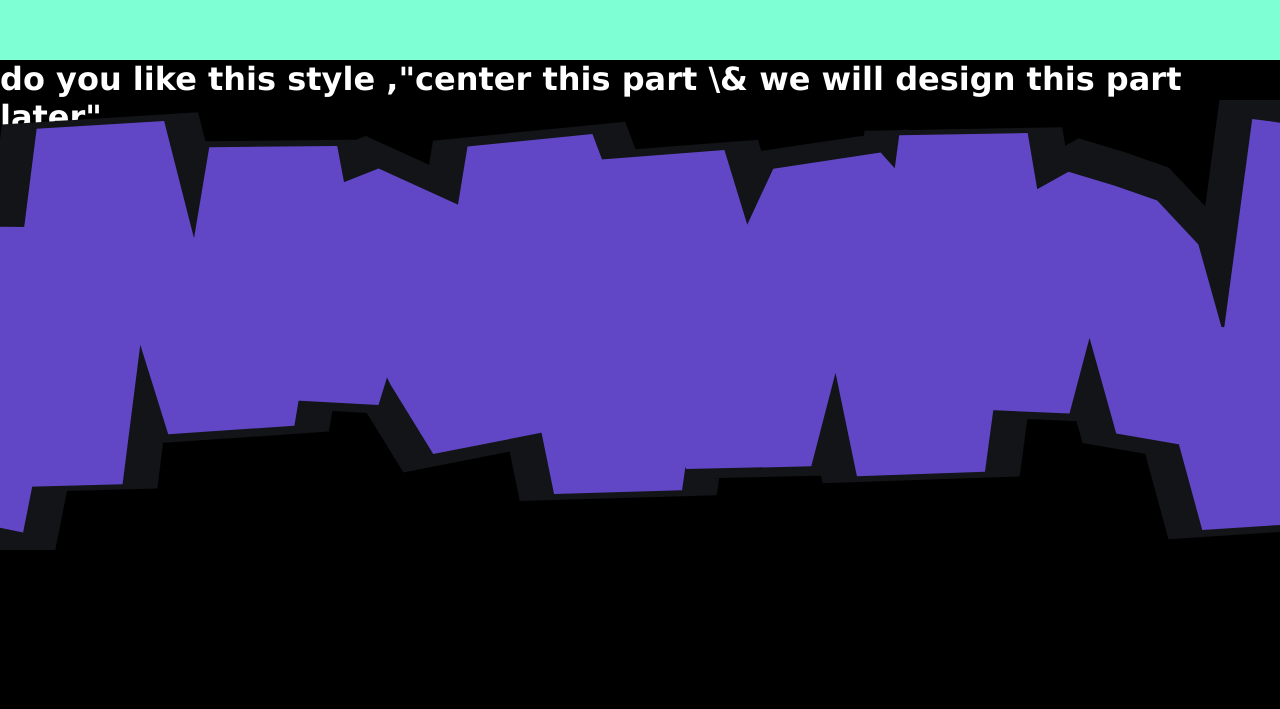
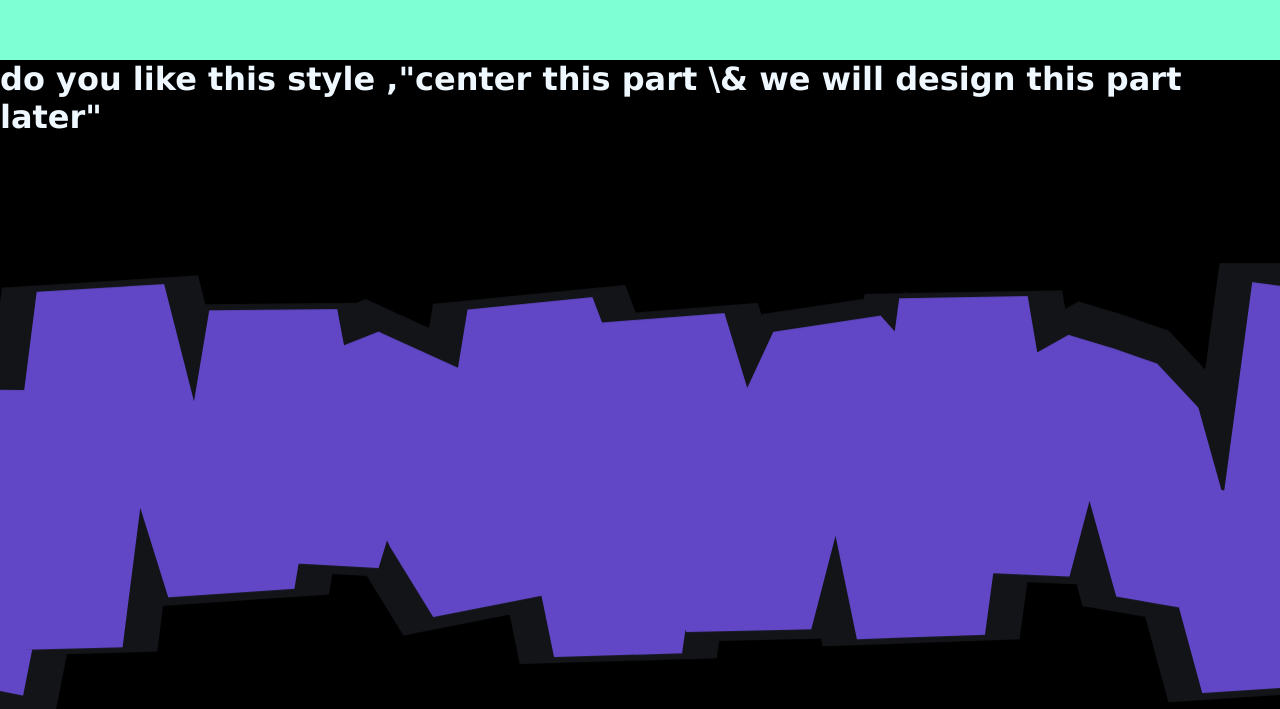
Before and after one commit to MDmubarak786/personal-portfolio-next-js, a Next.js app: page / in a window 1280 px wide. Shown: the part 1540-2249 px from the top of the page. Built offline with nearby package versions, Linux system fonts and the light colour scheme; a web font is replaced by a local one.

Commit message:
footer chnaged newly

```diff
--- a/components/Footer.js
+++ b/components/Footer.js
@@ -3,21 +3,8 @@ import Image from "next/image";
 import styles from "../styles/blobanimi.module.css";
 export default function Footer() {
   return (
-    <div
-      style={{
-        backgroundColor: "black",
-        height: "780px",
-        width: "100%",
-        overflow: "hidden",
-      }}
-    >
-      <h1
-        style={{
-          position: "absolute",
-          color: "white",
-          // zIndex: "2",
-        }}
-      >
+    <div className={styles.footer}>
+      <h1 >
         do you like this style ,"center this part \& we will design this part
         later"
       </h1>
--- a/styles/blobanimi.module.css
+++ b/styles/blobanimi.module.css
@@ -30,10 +30,16 @@
 }
 
 /* footer part css styles */
+.footer {
+  height: 100vh;
+  overflow: hidden;
+  background-color: black;
+}
+.footer h1 {
+  color: aliceblue;
+}
 .caveEffect {
-  padding-top: 100px;
-  width: auto;
+  padding-top: 150px;
   fill: "none";
   transform: scale(1.2);
-  height: 100vh;
 }
```
